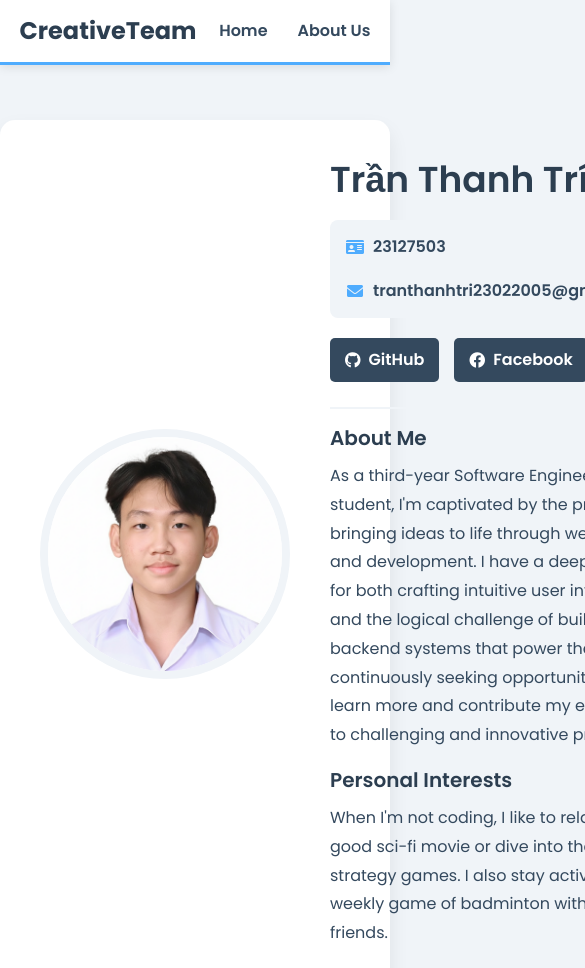
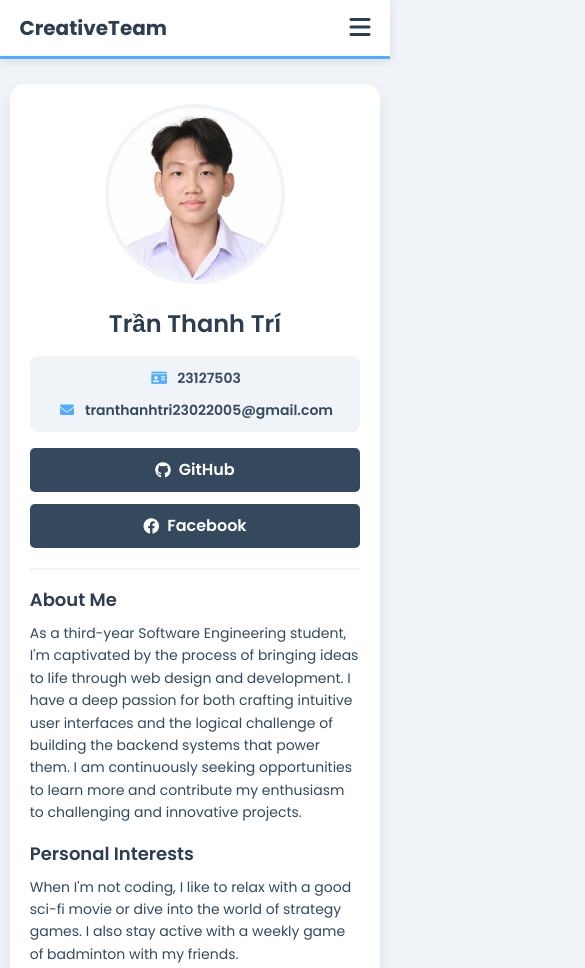
Before and after one commit to WebAppDevCollab/Web_intro, a plain HTML site: page src/profiles/TriTran.html in a window 390 px wide. Shown: the top 968 px of the page, 585 px wide, since content can reach past the window. Drawn offline with nearby package versions, Linux system fonts and the light colour scheme.

Commit message:
Update responsive for Tri page

```diff
--- a/src/profiles/TriTran.html
+++ b/src/profiles/TriTran.html
@@ -17,20 +17,21 @@
     </style>
   </head>
   <body
-    class="bg-[#f0f4f8] text-[#333] m-0 pt-20 flex flex-col min-h-screen box-border"
+    class="bg-[#f0f4f8] text-[#333] m-0 pt-16 md:pt-20 flex flex-col min-h-screen box-border"
   >
     <nav
-      class="bg-white py-[15px] fixed top-0 left-0 w-full z-[1000] shadow-[0_2px_10px_rgba(0,0,0,0.1)] border-b-[3px] border-[#4facfe]"
+      class="bg-white py-3 md:py-[15px] fixed top-0 left-0 w-full z-[1000] shadow-[0_2px_10px_rgba(0,0,0,0.1)] border-b-[3px] border-[#4facfe]"
     >
       <div
         class="w-[90%] max-w-[1200px] mx-auto flex justify-between items-center"
       >
         <a
           href="../../index.html"
-          class="text-[#2c3e50] font-bold text-2xl no-underline"
+          class="text-[#2c3e50] font-bold text-xl md:text-2xl no-underline"
           >CreativeTeam</a
         >
-        <ul class="list-none flex gap-[30px] m-0 p-0">
+
+        <ul class="hidden md:flex list-none gap-[30px] m-0 p-0">
           <li>
             <a
               href="../../index.html"
@@ -46,30 +47,62 @@
             >
           </li>
         </ul>
+
+        <button
+          id="mobile-menu-btn"
+          class="md:hidden text-[#2c3e50] text-2xl focus:outline-none"
+          aria-label="Toggle menu"
+        >
+          <i class="fas fa-bars"></i>
+        </button>
+      </div>
+
+      <div
+        id="mobile-menu"
+        class="hidden md:hidden w-full bg-white border-t border-gray-200 mt-3"
+      >
+        <ul class="flex flex-col p-4 space-y-3">
+          <li>
+            <a
+              href="../../index.html"
+              class="block text-[#34495e] no-underline font-semibold py-2 px-4 rounded transition-all duration-300 ease-in-out hover:bg-[#f0f4f8] hover:text-[#4facfe]"
+              >Home</a
+            >
+          </li>
+          <li>
+            <a
+              href="../about.html"
+              class="block text-[#34495e] no-underline font-semibold py-2 px-4 rounded transition-all duration-300 ease-in-out hover:bg-[#f0f4f8] hover:text-[#4facfe]"
+              >About Us</a
+            >
+          </li>
+        </ul>
       </div>
     </nav>
 
     <main class="flex-grow">
       <div
-        class="max-w-[900px] my-10 mx-auto p-10 bg-white rounded-[15px] shadow-[0_10px_20px_rgba(0,0,0,0.08)]"
+        class="w-[95%] md:w-[90%] max-w-[900px] my-5 md:my-10 mx-auto p-5 md:p-8 lg:p-10 bg-white rounded-[15px] shadow-[0_10px_20px_rgba(0,0,0,0.08)]"
       >
-        <div class="flex items-center gap-10">
+        <div class="flex flex-col md:flex-row items-center gap-6 md:gap-10">
           <img
             src="../resources/images/TriTran.jpg"
             alt="Profile image for Trần Thanh Trí"
-            class="w-[250px] h-[250px] rounded-full object-cover border-8 border-[#f0f4f8]"
+            class="w-[180px] h-[180px] md:w-[220px] md:h-[220px] lg:w-[250px] lg:h-[250px] rounded-full object-cover border-4 md:border-8 border-[#f0f4f8] flex-shrink-0"
           />
 
-          <div class="flex-1">
-            <h1 class="mt-0 text-[#2c3e50] text-4xl font-semibold">
+          <div class="flex-1 w-full">
+            <h1
+              class="mt-0 text-[#2c3e50] text-2xl md:text-3xl lg:text-4xl font-semibold text-center md:text-left"
+            >
               Trần Thanh Trí
             </h1>
 
             <div
-              class="flex flex-wrap gap-5 mt-5 p-[15px] bg-[#f0f4f8] rounded-lg"
+              class="flex flex-col sm:flex-row flex-wrap gap-3 md:gap-5 mt-4 md:mt-5 p-3 md:p-[15px] bg-[#f0f4f8] rounded-lg"
             >
               <span
-                class="text-base text-[#34495e] font-semibold flex items-center"
+                class="text-sm md:text-base text-[#34495e] font-semibold flex items-center justify-center sm:justify-start"
               >
                 <i
                   class="fa-solid fa-id-card text-[#4facfe] mr-2 w-5 text-center"
@@ -77,37 +110,45 @@
                 23127503
               </span>
               <span
-                class="text-base text-[#34495e] font-semibold flex items-center"
+                class="text-sm md:text-base text-[#34495e] font-semibold flex items-center justify-center sm:justify-start break-all"
               >
                 <i
-                  class="fa-solid fa-envelope text-[#4facfe] mr-2 w-5 text-center"
+                  class="fa-solid fa-envelope text-[#4facfe] mr-2 w-5 text-center flex-shrink-0"
                 ></i>
-                tranthanhtri23022005@gmail.com
+                <span class="break-all">tranthanhtri23022005@gmail.com</span>
               </span>
             </div>
 
-            <div class="mt-5 flex gap-[15px]">
+            <div
+              class="mt-4 md:mt-5 flex flex-col sm:flex-row gap-3 md:gap-[15px]"
+            >
               <a
                 href="https://github.com/Triszz"
                 target="_blank"
-                class="no-underline text-white bg-[#34495e] py-[10px] px-[15px] rounded-[5px] font-semibold inline-flex items-center transition-all duration-300 ease-in-out hover:bg-[#4facfe] hover:-translate-y-[2px] hover:shadow-[0_4px_10px_rgba(0,0,0,0.1)]"
+                class="no-underline text-white bg-[#34495e] py-[10px] px-[15px] rounded-[5px] font-semibold inline-flex items-center justify-center transition-all duration-300 ease-in-out hover:bg-[#4facfe] hover:-translate-y-[2px] hover:shadow-[0_4px_10px_rgba(0,0,0,0.1)]"
               >
                 <i class="fa-brands fa-github mr-2"></i> GitHub
               </a>
               <a
                 href="https://www.facebook.com/thanh.tri.820228/"
                 target="_blank"
-                class="no-underline text-white bg-[#34495e] py-[10px] px-[15px] rounded-[5px] font-semibold inline-flex items-center transition-all duration-300 ease-in-out hover:bg-[#4facfe] hover:-translate-y-[2px] hover:shadow-[0_4px_10px_rgba(0,0,0,0.1)]"
+                class="no-underline text-white bg-[#34495e] py-[10px] px-[15px] rounded-[5px] font-semibold inline-flex items-center justify-center transition-all duration-300 ease-in-out hover:bg-[#4facfe] hover:-translate-y-[2px] hover:shadow-[0_4px_10px_rgba(0,0,0,0.1)]"
               >
                 <i class="fa-brands fa-facebook mr-2"></i> Facebook
               </a>
             </div>
 
-            <div class="mt-[25px] border-t-2 border-[#f0f4f8] pt-[15px]">
-              <h3 class="text-[#2c3e50] mb-[10px] text-xl font-semibold">
+            <div
+              class="mt-5 md:mt-[25px] border-t-2 border-[#f0f4f8] pt-4 md:pt-[15px]"
+            >
+              <h3
+                class="text-[#2c3e50] mb-2 md:mb-[10px] text-lg md:text-xl font-semibold"
+              >
                 About Me
               </h3>
-              <p class="leading-[1.8] text-[#34495e]">
+              <p
+                class="leading-[1.6] md:leading-[1.8] text-[#34495e] text-sm md:text-base"
+              >
                 As a third-year Software Engineering student, I'm captivated by
                 the process of bringing ideas to life through web design and
                 development. I have a deep passion for both crafting intuitive
@@ -117,10 +158,14 @@
                 challenging and innovative projects.
               </p>
 
-              <h3 class="text-[#2c3e50] mb-[10px] mt-4 text-xl font-semibold">
+              <h3
+                class="text-[#2c3e50] mb-2 md:mb-[10px] mt-4 text-lg md:text-xl font-semibold"
+              >
                 Personal Interests
               </h3>
-              <p class="leading-[1.8] text-[#34495e]">
+              <p
+                class="leading-[1.6] md:leading-[1.8] text-[#34495e] text-sm md:text-base"
+              >
                 When I'm not coding, I like to relax with a good sci-fi movie or
                 dive into the world of strategy games. I also stay active with a
                 weekly game of badminton with my friends.
@@ -131,8 +176,22 @@
       </div>
     </main>
 
-    <footer class="bg-[#2c3e50] text-[#ecf0f1] text-center py-5">
-      <p>&copy; 2025 CreativeTeam. All Rights Reserved.</p>
+    <footer class="bg-[#2c3e50] text-[#ecf0f1] text-center py-4 md:py-5">
+      <p class="text-sm md:text-base">
+        &copy; 2025 CreativeTeam. All Rights Reserved.
+      </p>
     </footer>
+
+    <script>
+      const mobileMenuBtn = document.getElementById("mobile-menu-btn");
+      const mobileMenu = document.getElementById("mobile-menu");
+
+      mobileMenuBtn.addEventListener("click", () => {
+        mobileMenu.classList.toggle("hidden");
+        const icon = mobileMenuBtn.querySelector("i");
+        icon.classList.toggle("fa-bars");
+        icon.classList.toggle("fa-times");
+      });
+    </script>
   </body>
 </html>
```
Also changed, not shown: index.html (+21 -12 lines), src/about.html (+23 -8 lines).
